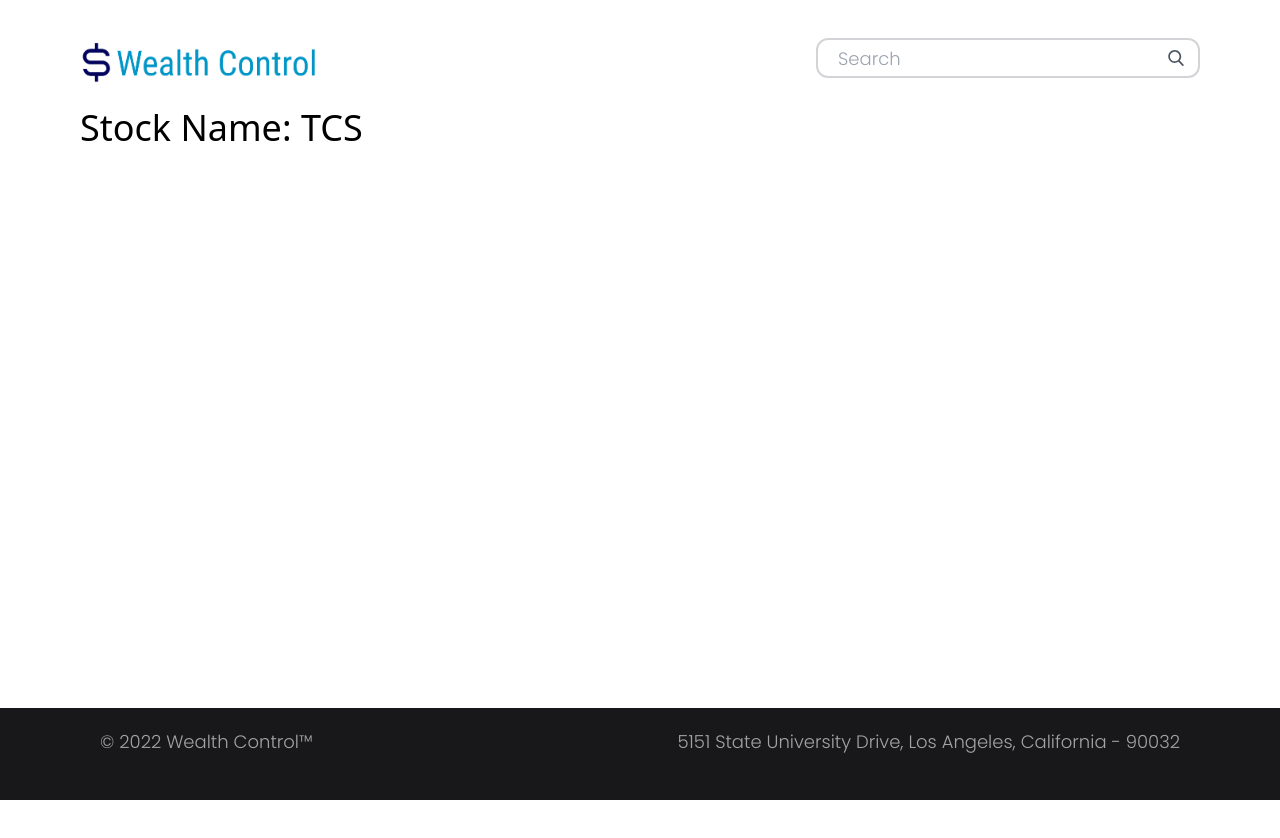
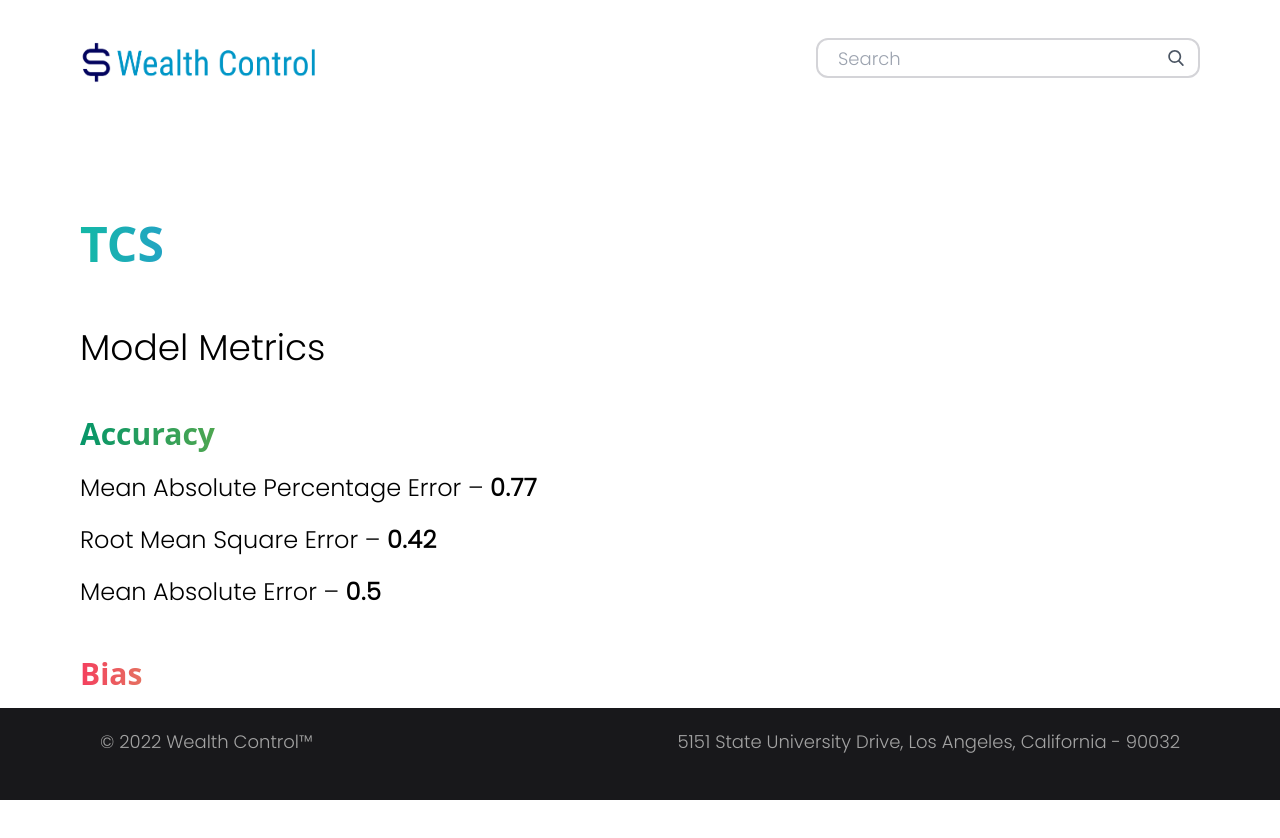
Before and after one commit to bimbisara13/Stock-Market-Forecasting-UI, an Angular app in the folder stock-market-forecasting/: page /analysis/1 in a window 1280 px wide. Shown: the top 838 px of the page. Before the commit the page ends 800 px from the top, so only its background shows below. Built offline with nearby package versions, Linux system fonts and the light colour scheme.

Commit message:
New: mock-data wire-up

```diff
--- a/stock-market-forecasting/src/app/analysis/analysis.component.html
+++ b/stock-market-forecasting/src/app/analysis/analysis.component.html
@@ -1 +1,18 @@
-<h1 class="text-4xl xl:ml-20">Stock Name: {{ stock.name }}</h1>
+<div class="flex xl:flex-row items-center xl:ml-20 xl:mt-28 md:my-28 md:ml-20 mx-5 my-16">
+    <div>
+        <h1 class="text-5xl font-bold text-transparent bg-clip-text bg-gradient-to-r from-teal-500 via-blue-500 to-purple-500 pb-5">{{ stock.name }}</h1>
+        <p class="text-4xl mt-10 text-medium">Model Metrics</p>
+        <div class="xl:mt-12">
+            <h1 class="text-3xl font-semibold bg-clip-text text-transparent bg-gradient-to-r from-emerald-600 to-yellow-400">Accuracy</h1>
+            <p class="xl: mt-5 text-2xl font-medium">Mean Absolute Percentage Error &#8211; <span class="font-semibold tracking-wide">{{ stock.mape }}</span></p>
+            <p class="xl: mt-5 text-2xl font-medium">Root Mean Square Error &#8211; <span class="font-semibold tracking-wide">{{ stock.rmse }}</span></p>
+            <p class="xl: mt-5 text-2xl font-medium">Mean Absolute Error &#8211; <span class="font-semibold tracking-wide">{{ stock.mae }}</span></p>
+        </div>
+        <div class="xl:mt-12">
+            <h1 class="text-3xl font-semibold bg-clip-text text-transparent bg-gradient-to-r from-rose-500 via-lime-300 to-amber-400">Bias</h1>
+            <p class="xl: mt-5 text-2xl font-medium">Mean Biased Error &#8211; <span class="font-semibold tracking-wide">{{ stock.mbe }}</span></p>
+        </div>
+    </div>
+    <div>
+    </div>
+</div>
--- a/stock-market-forecasting/src/app/stocks.service.ts
+++ b/stock-market-forecasting/src/app/stocks.service.ts
@@ -8,13 +8,13 @@ export class StocksService {
   constructor() { }
 
   stocks = [
-    { id: 1, name: 'TCS' },
-    { id: 2, name: 'Adobe Inc.' },
-    { id: 3, name: 'Salesforce, Inc.' },
-    { id: 4, name: 'The Boeing Company' },
-    { id: 5, name: 'Tesla, Inc.' },
-    { id: 6, name: 'NVIDIA Corporation' },
-    { id: 7, name: 'Pfizer, Inc. Common Stock' },
-    { id: 8, name: 'JP Morgan Chase & Co.' },
+    { id: 1, name: 'TCS', mape: 0.77, rmse: 0.42, mae: 0.5, mbe: 0.012 },
+    { id: 2, name: 'Adobe Inc.', mape: 0.79, rmse: 0.46, mae: 0.51, mbe: 0.009 },
+    { id: 3, name: 'Salesforce, Inc.', mape: 0.81, rmse: 0.39, mae: 0.508, mbe: 0.010 },
+    { id: 4, name: 'The Boeing Company', mape: 0.66, rmse: 0.49, mae: 0.49, mbe: 0.006 },
+    { id: 5, name: 'Tesla, Inc.', mape: 0.64, rmse: 0.51, mae: 0.502, mbe: 0.014 },
+    { id: 6, name: 'NVIDIA Corporation', mape: 0.85, rmse: 0.42, mae: 0.48, mbe: 0.009 },
+    { id: 7, name: 'Pfizer, Inc. Common Stock', mape: 0.77, rmse: 0.48, mae: 0.5, mbe: 0.016 },
+    { id: 8, name: 'JP Morgan Chase & Co.', mape: 0.71, rmse: 0.41, mae: 0.51, mbe: 0.018 },
   ];
 }
```
